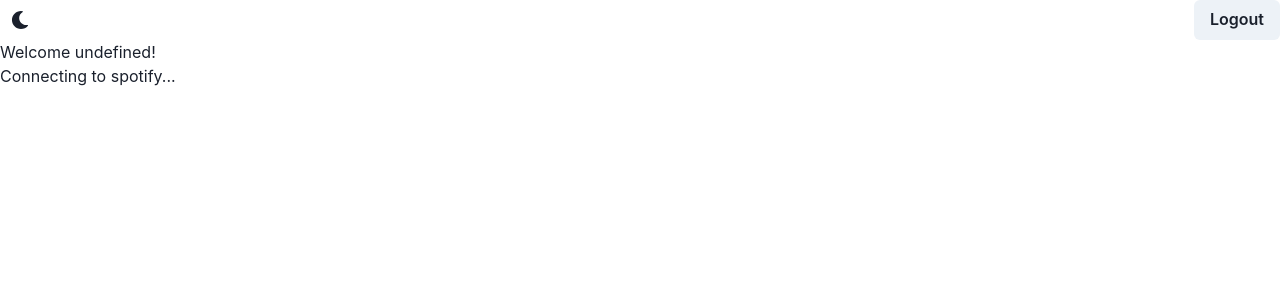
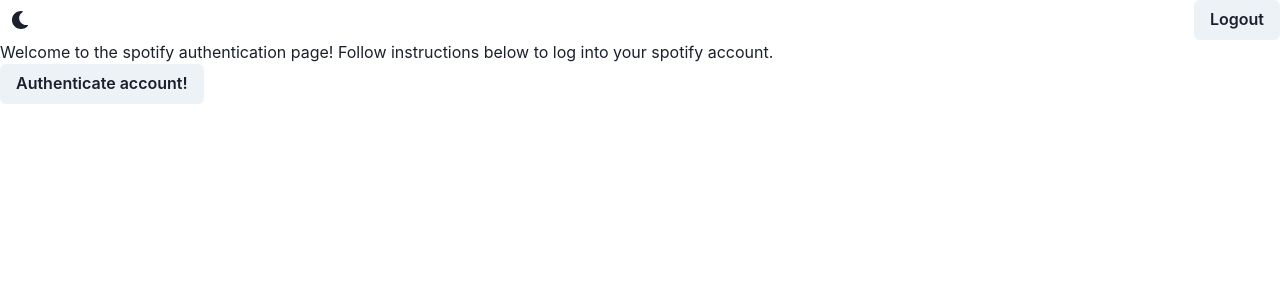
Before and after one commit to matthewgani/staytuned-frontend, a React (Create React App) app: page /spotifyAuth in a window 1280 px wide. Before the commit this address led to /home. Shown: the top 300 px of the page. Built offline with nearby package versions, Linux system fonts and the light colour scheme; no server answers; sample sign-in values are in the browser's storage.

Commit message:
Complete spotify authentication flow

```diff
--- a/src/App.js
+++ b/src/App.js
@@ -16,10 +16,13 @@ import spotifyService from './services/spotify'
 import SpotifyAuthFlow from './components/SpotifyAuthFlow'
 
 const App = () => {
+
+  // const isLoggedIn = window.localStorage.getItem('loggedStayTunedUser') !== null;
   const [user, setUser] = useState(null)
   const [errorMessage, setErrorMessage] = useState(null)
   const [notificationStatus, setNotificationStatus] = useState(null)
   const [spotifyLoggedIn, setSpotifyLoggedIn] = useState(false)
+  const [refreshToken, setRefreshToken] = useState(null)
 
   const navigate = useNavigate()
 
@@ -96,22 +99,27 @@ const App = () => {
     window.sessionStorage.removeItem('loggedStayTunedUser')
     window.localStorage.clear()
     setUser(null)
+    setRefreshToken(null)
+    setSpotifyLoggedIn(false)
     navigate('/login')
   }
 
   const handleRefreshToken = (data) => {
-    console.log(data)
     setSpotifyLoggedIn(true)
+    setRefreshToken(data.refresh_token)
 
     // save refresh token into DB
     // userService.updateRefreshToken(user.id, data.refresh_token)
 
     // save refreshtoken into spotify service to use to get current song
-    // spotifyService.setRefreshToken(data.refresh_token)
-
+    spotifyService.setRefreshToken(data.refresh_token)
   }
 
   // needs default route like path='*' to send to 404 page or redirect to home
+  console.log(user)
+  // console.log(isLoggedIn)
+  // console.log(spotifyLoggedIn)
+  // console.log((user && spotifyLoggedIn))
 
   return (
     <ChakraProvider theme={theme}>
@@ -125,11 +133,9 @@ const App = () => {
         }
       </Flex>
       <Routes>
-        {/* TODO need to update this path to check if have spotifyloggedin, if have show SpotifyNowPlaying
-        if dont have, redirect to spotifyAuth */}
         <Route path='/home'
         element={user
-        ? <SpotifyNowPlaying handleNotification={handleNotification} user={user} />
+        ? <SpotifyNowPlaying handleNotification={handleNotification} user={user} refresh_token={refreshToken} />
         : <Navigate to='/login'/>
         }
         />
@@ -139,21 +145,21 @@ const App = () => {
           ? <Navigate to='/home' />
           : <LoginForm handleNotification={handleNotification} handleLogin={handleLogin} />
         }/>
+        {/* bug, cannot refresh in spotifyAuth page */}
         <Route path="/spotifyAuth"
         element= {
-          (user && spotifyLoggedIn)
-          ? <Navigate to='/home'/>
-          : (user)
-            ? <SpotifyAuthFlow handleNotification={handleNotification} handleRefreshToken={handleRefreshToken}/>
-            : <Navigate to='/login'/>
+          // (user)
+          // ? (spotifyLoggedIn)
+          //   ? <Navigate to='/home'/>
+          //   : <SpotifyAuthFlow handleNotification={handleNotification} handleRefreshToken={handleRefreshToken}/>
+          // : <Navigate to='/login'/>
+
+          <SpotifyAuthFlow user ={user} spotifyLoggedIn = {spotifyLoggedIn} handleNotification={handleNotification} handleRefreshToken={handleRefreshToken}/>
         }
 
         />
         <Route path="/"
-        element={user
-          ? <Navigate to='/home' />
-          : <Navigate to="/login" />
-        }/>
+        element={<Navigate to='/home'/>}/>
       </Routes>
     </ChakraProvider>
     )
--- a/src/components/SpotifyAuthFlow.js
+++ b/src/components/SpotifyAuthFlow.js
@@ -1,38 +1,10 @@
-
 import { Text, Button } from "@chakra-ui/react";
 import { useState, useEffect } from "react"
 import { useNavigate } from "react-router-dom";
 import axios from "axios";
+import {Buffer} from "buffer";
 
-// Request User Authorization
-//https://accounts.spotify.com/authorize?client_id=bec5e86c0c3c4e31ae344c6e10e50a03&response_type=code&redirect_uri=http
-// %3A%2F%2Flocalhost:3000&scope=user-read-currently-playing%20
-
-
-// then it will redirect us to http:localhost:3000/code=weriufhiwehfiwuef (what we set above and in spotify app settings)
-
-// we need to get this code
-// https://www.codingdeft.com/posts/react-get-query-and-url-parameters/
-// from smth like this, taking url param
-// const queryParams = new URLSearchParams(window.location.search)
-// const code = queryParams.get('code')
-
-// Request Access Token
-// then base 64 encode the code
-// then we post to https://accounts.spotify.com/api/token
-// with a bunch of params TODO
-
-
-
-// then we receive object with access token and refresh token
-// then we store this refresh token into the database with the user info
-// if the user has this refresh token, it means they are logged into spotify
-
-
-// need to think how to handle error 404 or error 400s if it happens halfway throughout the flow
-// redirect back to url??
-
-const SpotifyAuthFlow = ({handleNotification, handleRefreshToken}) => {
+const SpotifyAuthFlow = ({user, spotifyLoggedIn, handleNotification, handleRefreshToken}) => {
   const navigate = useNavigate()
   const [code, setCode] = useState(null)
 
@@ -41,7 +13,7 @@ const SpotifyAuthFlow = ({handleNotification, handleRefreshToken}) => {
   const CLIENT_SECRET = process.env.REACT_APP_SPOTIFY_CLIENT_SECRET;
   const CLIENT_ID = 'bec5e86c0c3c4e31ae344c6e10e50a03'; // insert your client id here from spotify
   const SPOTIFY_AUTHORIZE_ENDPOINT = "https://accounts.spotify.com/authorize";
-  const REDIRECT_URL_AFTER_LOGIN = "http://localhost:3000/";
+  const REDIRECT_URL_AFTER_LOGIN = "http://localhost:3000/spotifyAuth";
   const SPACE_DELIMITER = "%20";
   const SCOPES = [
     "user-read-currently-playing",
@@ -74,20 +46,28 @@ const SpotifyAuthFlow = ({handleNotification, handleRefreshToken}) => {
     ]).toString()
 
     const response = await axios.post(SPOTIFY_TOKEN_ENDPOINT, data, config)
-    console.log(response.data)
     handleRefreshToken(response.data)
+    handleNotification('Successfully retrieved refresh token!', 'success')
+    navigate('/')
+
   }
 
   useEffect(() => {
     // if the user already has a refresh token (maybe stored from jwt?)
     // we can redirect away from this page in case they end up here
 
+
+    if (spotifyLoggedIn) {
+      navigate('/home')
+    }
+
     const queryParams = new URLSearchParams(window.location.search)
     const code = queryParams.get('code')
     const state = queryParams.get('state')
 
+
     //state checking is optional
-
+    // console.log(code, state)
     if (code && state) {
       if (state !== '586') {
         handleNotification('There was an error when authenticating, please try again', 'error')
@@ -106,25 +86,23 @@ const SpotifyAuthFlow = ({handleNotification, handleRefreshToken}) => {
   // if no code and no state in URL, we dont do anything.
 
 
-  }, [handleNotification, navigate])
-
-
+  }, [handleNotification, navigate, user, spotifyLoggedIn])
 
 
 
   const handleSpotifyLogin = () => {
     // set show dialog to false after testing is done
-    window.location = `${SPOTIFY_AUTHORIZE_ENDPOINT}?client_id=${CLIENT_ID}&redirect_uri=${REDIRECT_URL_AFTER_LOGIN}&scope=${SCOPES_URL_PARAM}&response_type=code&show_dialog=true&state='586'`;
+    window.location = `${SPOTIFY_AUTHORIZE_ENDPOINT}?client_id=${CLIENT_ID}&redirect_uri=${REDIRECT_URL_AFTER_LOGIN}&scope=${SCOPES_URL_PARAM}&response_type=code&show_dialog=true&state=586`;
   }
 
   return (
     <div>
       <Text>
-        To use StayTuned, you need to login to your spotify account!
+        Welcome to the spotify authentication page! Follow instructions below to log into your spotify account.
       </Text>
       {code
-      ? <Button onClick={getRefreshToken}>Get refresh token!</Button>
-      :<Button onClick={handleSpotifyLogin}> Login to your spotify account!</Button>
+      ? <Button onClick={() => getRefreshToken(code)}>Get refresh token!</Button>
+      :<Button onClick={handleSpotifyLogin}> Authenticate account!</Button>
       }
 
 
--- a/src/services/spotify.js
+++ b/src/services/spotify.js
@@ -1,4 +1,3 @@
-// import querystring from "querystring";
 import axios from "axios"
 import {Buffer} from "buffer";
 
@@ -14,6 +13,10 @@ let refresh_token = null
 
 const setRefreshToken = newToken => {
   refresh_token = newToken
+}
+
+const getRefreshToken = () => {
+  return refresh_token
 }
 
 const getAccessToken = async () => {
@@ -84,6 +87,7 @@ const getNowPlayingItem = async (client_id, client_secret,refresh_token) => {
 
 const spotifyService = {
   getNowPlayingItem,
-  setRefreshToken
+  setRefreshToken,
+  getRefreshToken
 }
 export default spotifyService
--- a/src/spotify/SpotifyNowPlaying.js
+++ b/src/spotify/SpotifyNowPlaying.js
@@ -1,18 +1,30 @@
 import { useEffect, useState } from "react";
 import spotifyService from "../services/spotify";
 import SpotifyLogo from "./SpotifyLogo";
+import { useNavigate } from "react-router-dom";
+import { Button } from '@chakra-ui/react'
 
-const SpotifyNowPlaying = ({ handleNotification, user }) => {
+const SpotifyNowPlaying = ({ handleNotification, user, refresh_token }) => {
     const [loading, setLoading] = useState(true);
     const [result, setResult] = useState({});
+    const navigate = useNavigate()
+
+
+    const redirectToAuth = () => {
+        // set show dialog to false after testing is done
+        handleNotification('Redirecting to spotify auth!', 'info')
+        navigate('/spotifyAuth')
+    }
 
     useEffect(() => {
         try {
-            spotifyService.getNowPlayingItem()
-            .then((results) => {
-                setResult(results)
-                setLoading(false)
-            })
+            if (refresh_token) {
+                spotifyService.getNowPlayingItem()
+                .then((results) => {
+                    setResult(results)
+                    setLoading(false)
+                })
+            }
         }
         catch (exception) {
             console.log(exception)
@@ -23,7 +35,8 @@ const SpotifyNowPlaying = ({ handleNotification, user }) => {
     return (
         <div>
             {`Welcome ${user.name}!`}
-            {loading && <p>Connecting to spotify...</p>}
+            {!refresh_token && <div><Button onClick={redirectToAuth}>Login to spotify to use the app!</Button> </div>}
+            {(refresh_token && loading) && <p>Connecting to spotify...</p>}
             {(!loading && !result.isPlaying) && (
                 <div>
                     <SpotifyLogo />
```
